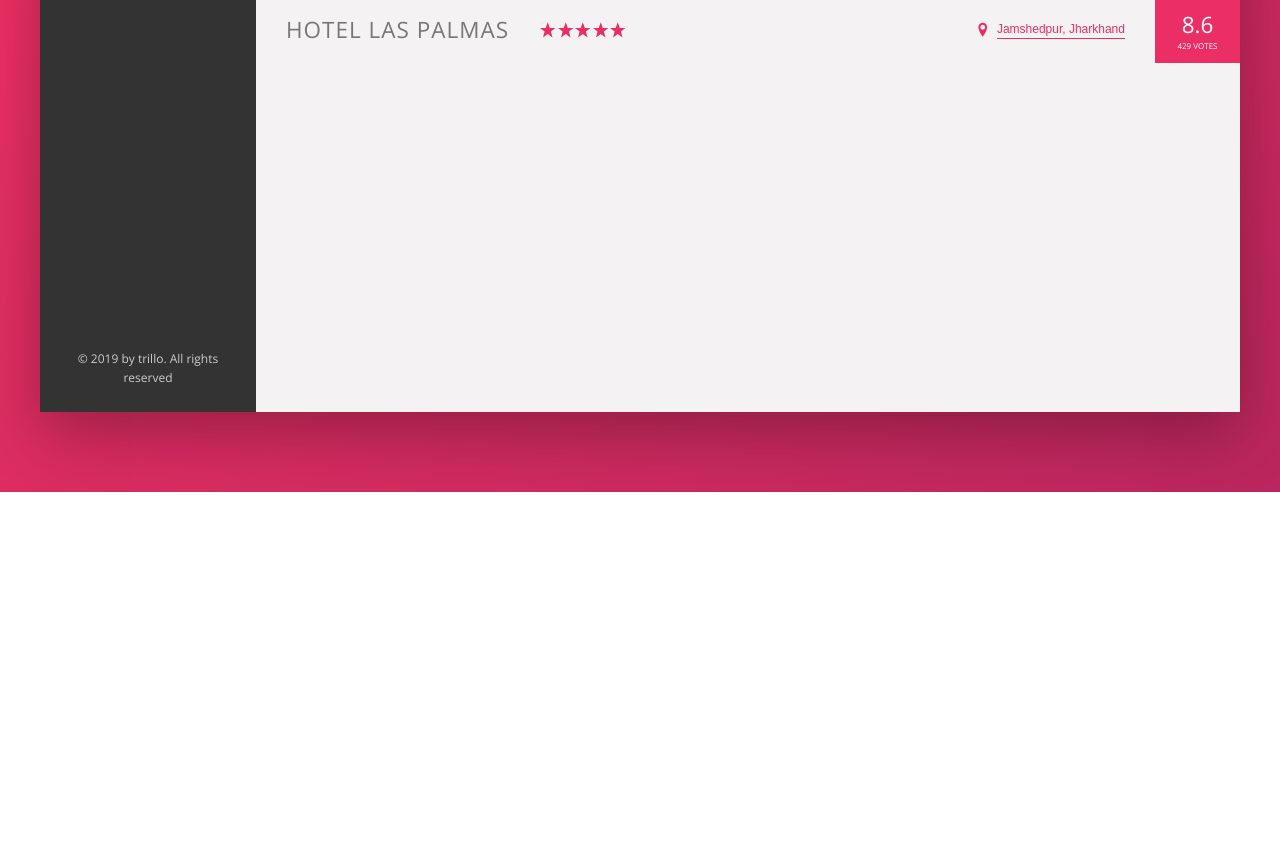
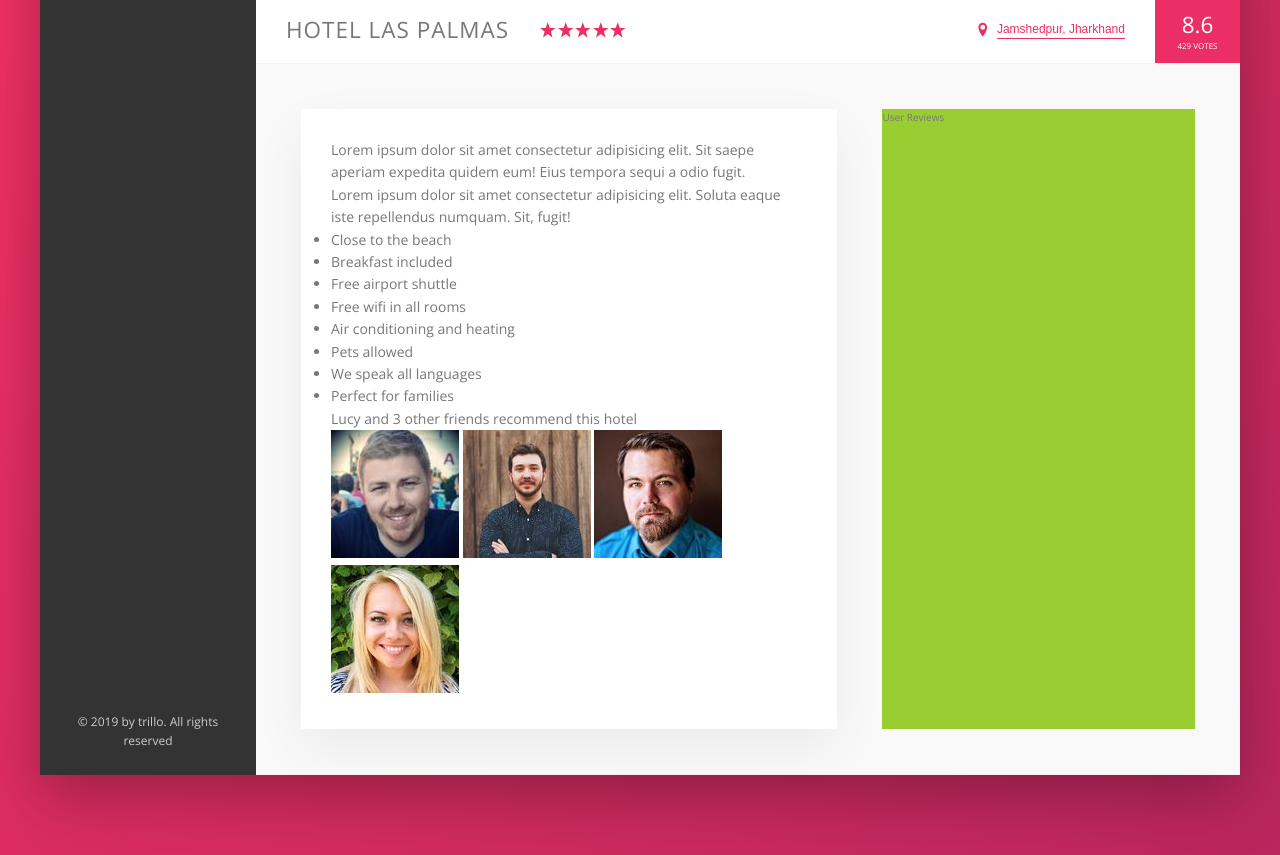
Before and after one commit to MajhiRockzZ/Advanced-CSS-and-SASS-Project-2, a website: page index.html in a window 1280 px wide. Shown: the part 538-1393 px from the top of the page. Before the commit the page ends 1030 px from the top, so only its background shows below. Drawn offline with nearby package versions, Linux system fonts and the light colour scheme.

Commit message:
feat: Building the Description Section - Part 1

```diff
--- a/index.html
+++ b/index.html
@@ -158,6 +158,62 @@
               <div class="overview__rating-count">429 votes</div>
             </div>
           </div>
+
+          <div class="detail">
+            <div class="description">
+              <p class="paragraph">
+                Lorem ipsum dolor sit amet consectetur adipisicing elit. Sit
+                saepe aperiam expedita quidem eum! Eius tempora sequi a odio
+                fugit.
+              </p>
+
+              <p class="paragraph">
+                Lorem ipsum dolor sit amet consectetur adipisicing elit. Soluta
+                eaque iste repellendus numquam. Sit, fugit!
+              </p>
+
+              <ul class="list">
+                <li class="list__item">Close to the beach</li>
+                <li class="list__item">Breakfast included</li>
+                <li class="list__item">Free airport shuttle</li>
+                <li class="list__item">Free wifi in all rooms</li>
+                <li class="list__item">Air conditioning and heating</li>
+                <li class="list__item">Pets allowed</li>
+                <li class="list__item">We speak all languages</li>
+                <li class="list__item">Perfect for families</li>
+              </ul>
+              <div class="recommend">
+                <p class="recommend__count">
+                  Lucy and 3 other friends recommend this hotel
+                </p>
+                <div class="recommend__friends">
+                  <img
+                    src="img/user-3.jpg"
+                    alt="Friend 1"
+                    class="recommend__photo"
+                  />
+                  <img
+                    src="img/user-4.jpg"
+                    alt="Friend 1"
+                    class="recommend__photo"
+                  />
+                  <img
+                    src="img/user-5.jpg"
+                    alt="Friend 1"
+                    class="recommend__photo"
+                  />
+                  <img
+                    src="img/user-6.jpg"
+                    alt="Friend 1"
+                    class="recommend__photo"
+                  />
+                </div>
+              </div>
+            </div>
+            <div class="user-reviews">
+              User Reviews
+            </div>
+          </div>
         </main>
       </div>
     </div>
--- a/sass/_base.scss
+++ b/sass/_base.scss
@@ -13,6 +13,9 @@
   --color-grey-dark-3: #999;
 
   --shadow-dark: 0 2rem 6rem rgba(0, 0, 0, 0.3);
+  --shadow-light: 0 2rem 5rem rgba(0, 0, 0, 0.06);
+
+  --line: 1px solid var(--color-grey-light-2);
 }
 
 * {
--- a/sass/_components.scss
+++ b/sass/_components.scss
@@ -50,7 +50,7 @@
       outline: none;
     }
 
-    &:acitve {
+    &:active {
       transform: translateY(2px);
     }
   }
@@ -202,7 +202,7 @@
 .overview {
   display: flex;
   align-items: center;
-  border-bottom: 1px solid var(--color-grey-light-2);
+  border-bottom: var(--line);
 
   &__heading {
     font-size: 2.25rem;
--- a/sass/_layout.scss
+++ b/sass/_layout.scss
@@ -13,7 +13,7 @@
   font-size: 1.4rem;
   height: 7rem;
   background-color: #ffffff;
-  border-bottom: 1px solid var(--color-grey-light-2);
+  border-bottom: var(--line);
 
   display: flex;
   justify-content: space-between;
@@ -35,7 +35,27 @@
 }
 
 .hotel-view {
-  // Test
-  height: 80rem;
+  background-color: #ffffff;
   flex: 1;
 }
+
+.detail {
+  display: flex;
+  padding: 4.5rem;
+  background-color: var(--color-grey-light-1);
+  border-bottom: var(--line);
+}
+
+.description {
+  font-size: 1.4rem;
+  background-color: #ffffff;
+  box-shadow: var(--shadow-light);
+  padding: 3rem;
+  flex: 0 0 60%;
+  margin-right: 4.5rem;
+}
+
+.user-reviews {
+  background-color: yellowgreen;
+  flex: 1;
+}
```
Also changed, not shown: css/style.css.
